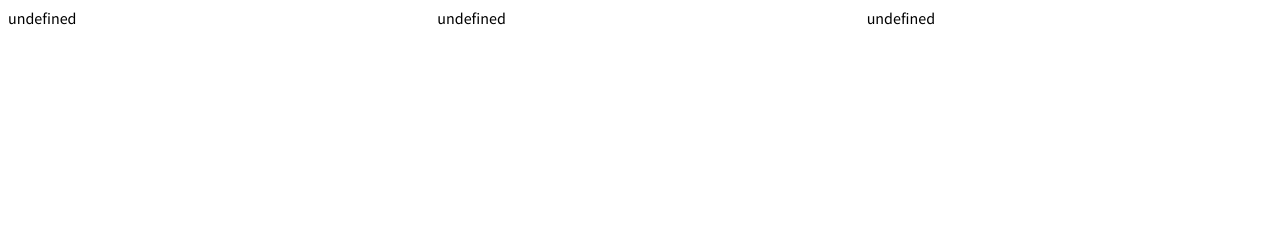
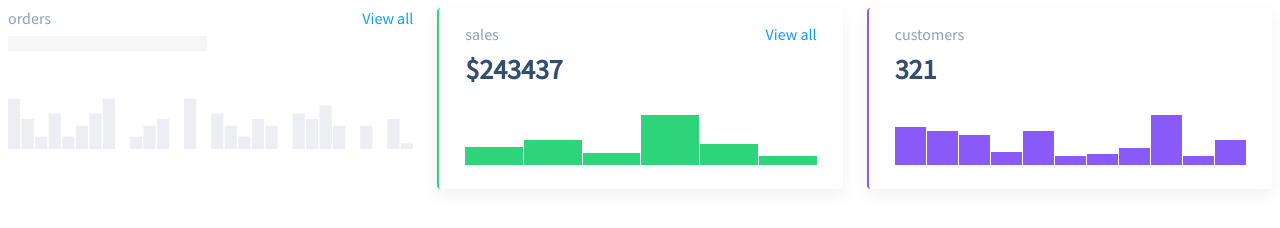
Before and after one commit to js-tasks-ru/js-20250123_defunct, a website: page 04-oop-basic-intro-to-dom/1-column-chart/index.html in a window 1280 px wide. Drawn offline with Linux system fonts and the light colour scheme.

Commit message:
Задача 4

```diff
--- a/03-objects-arrays-intro-to-testing/2-invert-object/index.js
+++ b/03-objects-arrays-intro-to-testing/2-invert-object/index.js
@@ -4,9 +4,10 @@
  * @returns {object | undefined} - returns new object or undefined if nothing did't pass
  */
 export function invertObj(obj) {
-  if (obj === undefined)
+  if (!obj) {
     return;
+  }
 
   const arr = Object.entries(obj);
-  return Object.fromEntries(arr.map(([keys,values])=>[values,keys]));
+  return Object.fromEntries(arr.map(([key,value])=>[value,key]));
 }
--- a/03-objects-arrays-intro-to-testing/3-trim-symbols/index.js
+++ b/03-objects-arrays-intro-to-testing/3-trim-symbols/index.js
@@ -14,7 +14,9 @@ export function trimSymbols(string, size) {
     if (string[i] === string[i-1]) {
       n++;
     }
-    else n = 1;
+    else {
+      n = 1;
+    }
 
     if (n <= size) {
       newStr = newStr + string[i];
--- a/04-oop-basic-intro-to-dom/1-column-chart/index.html
+++ b/04-oop-basic-intro-to-dom/1-column-chart/index.html
@@ -18,7 +18,7 @@
 
       const ordersData = [];
       const salesData = [ 30, 40, 20, 80, 35, 15 ];
-      const customersData = [ 100, 90, 80, 35, 90, 25 ];
+      const customersData = [ 100, 90, 80, 35, 90, 25,30,45,130,25,65 ];
 
       const ordersChart = new ColumnChart({
         data: ordersData,
@@ -31,7 +31,8 @@
         data: salesData,
         label: 'sales',
         value: 243437,
-        formatHeading: data => `$${data}`
+        formatHeading: data => `$${data}`,
+        link: '#'
       });
 
       const customersChart = new ColumnChart({
--- a/04-oop-basic-intro-to-dom/1-column-chart/index.js
+++ b/04-oop-basic-intro-to-dom/1-column-chart/index.js
@@ -1,3 +1,86 @@
-export default class ColumnChart {
+export default class ColumnChart{
+  element;
+  chartHeight = 50;
 
+  constructor({
+      data = [],
+      label = '',
+      link = '',
+      value = 0,
+      formatHeading = value => value
+    } = {}
+    )
+  {
+    this.data = data;
+    this.label = label;
+    this.link = link;
+    this.value = value;
+    this.formatHeading = formatHeading;
+    this.element = this.createElement(this.createTemplate());
+
+  }
+
+  getColumnProps(data) {
+    const maxValue = Math.max(...this.data);
+    const scale = 50 / maxValue;
+
+    return this.data.map(item => {
+      return {
+        percent: (item / maxValue * 100).toFixed(0) + '%',
+        value: String(Math.floor(item * scale))
+      };
+    });
+  }
+
+  createElement(template) {
+    const element = document.createElement('div');
+    element.innerHTML = template;
+    return element.firstElementChild ;
+  }
+
+  createLinkTemplate() {
+    if (this.link) {
+      return `<a href="${this.link}" class="column-chart__link">View all</a>`
+    }
+    return '';
+  }
+
+  createChartBodyTemplate () {
+    return this.getColumnProps().map(({percent, value}) => (
+      `<div style="--value: ${value}" data-tooltip="${percent}"></div>`
+      )
+    ).join('');
+  }
+
+  createChartClass() {
+    return this.data.length ? 'column-chart' : 'column-chart_loading';
+  }
+
+  createTemplate() {
+    return `
+    <div class="${this.createChartClass()}" style="--chart-height: 50">
+      <div class="column-chart__title">
+        ${this.label}
+        ${this.createLinkTemplate()}
+      </div>
+      <div class="column-chart__container">
+        <div data-element="header" class="column-chart__header">${this.formatHeading(this.value)}</div>
+        <div data-element="body" class="column-chart__chart">
+          ${this.createChartBodyTemplate()}
+        </div>
+      </div>`;
+  }
+
+  update(newData) {
+    this.data = newData;
+    this.element.querySelector('[data-element="body"]').innerHTML = this.createChartBodyTemplate();
+  }
+
+  remove() {
+    this.element.remove();
+  }
+
+  destroy() {
+    this.remove();
+  }
 }
```
Also changed, not shown: 03-objects-arrays-intro-to-testing/1-create-getter/index.js (+7 -4 lines).
